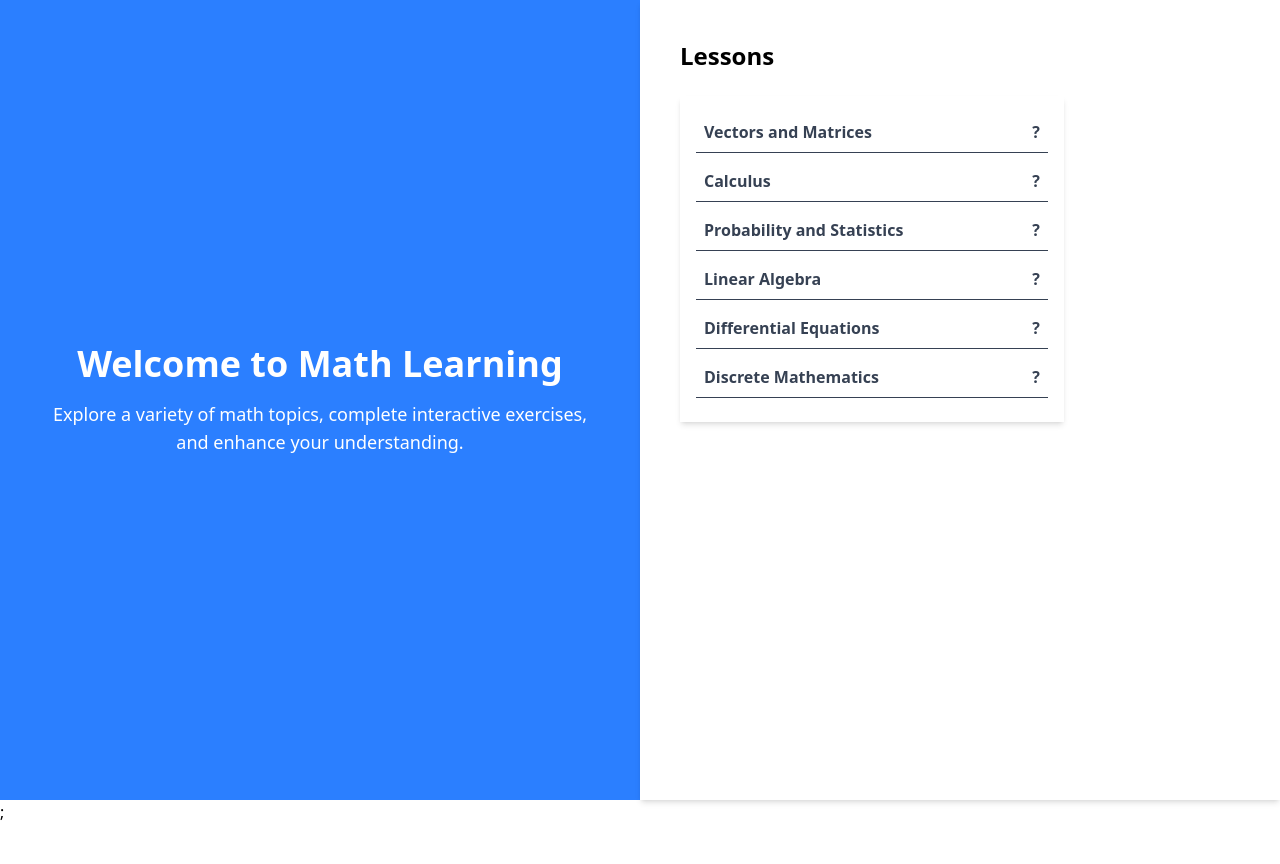
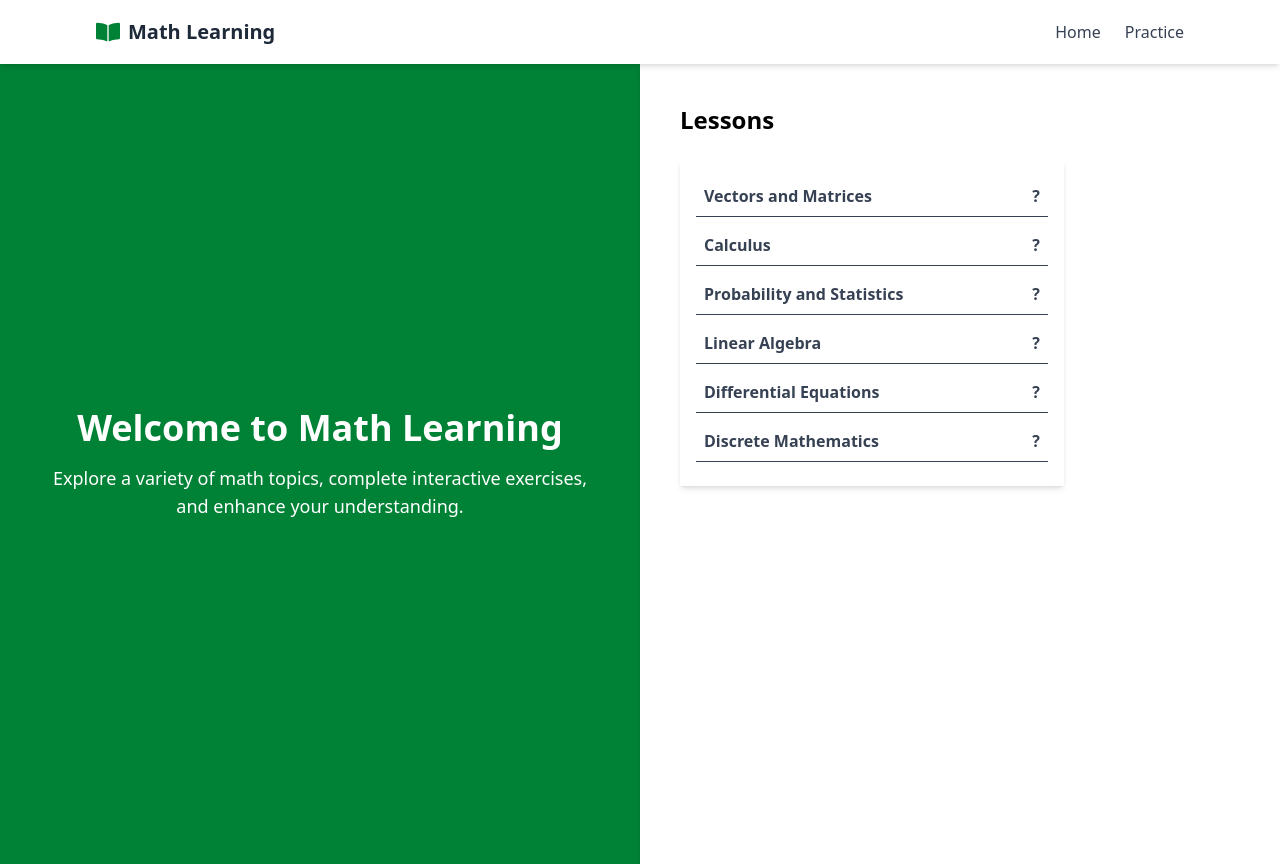
Before and after one commit to Simongotera11/Math_Learning, a React (Vite) app in the folder math-learning/: page / in a window 1280 px wide. Before the commit the page ends 824 px from the top, so only its background shows below. Built offline with nearby package versions, Linux system fonts and the light colour scheme.

Commit message:
Navbar added

```diff
--- a/math-learning/src/App.jsx
+++ b/math-learning/src/App.jsx
@@ -1,41 +1,32 @@
-import { Route,createBrowserRouter,createRoutesFromElements,RouterProvider} from 'react-router-dom';
-import './App.css'
-import { Link } from 'react-router-dom'
-import HomePage from './pages/HomePage'
+import {
+  createBrowserRouter,
+  createRoutesFromElements,
+  RouterProvider,
+  Route,
+} from 'react-router-dom';
+import './App.css';
+import HomePage from './pages/HomePage';
 import SingleTopicPage from './pages/SingleTopicPage';
 import PracticePage from './pages/PracticePage';
 import QuizPage from './pages/QuizPage';
+import MainLayout from './components/MainLayout';
 
 function App() {
-   const router = createBrowserRouter(createRoutesFromElements(
-      <Route >
-       <Route index element={<HomePage />}></Route>
-       <Route path='/:id' element={<SingleTopicPage />}></Route>
-       <Route path='/practice' element={<PracticePage />}></Route>
-       <Route path='/practice/:id' element={<QuizPage/>}></Route>
-
-        {/* <Route path='/jobs' element={<JobsPage />}></Route>
-
-
-        <Route path='*' element={<NotFoundPage />}></Route>
-
-        <Route path='/add-job' element={<AddJobPage addJobSubmit={addJob}/>}></Route>
-
-        <Route path='/jobs/:id' element={<JobPage deleteJob={ deleteJob} />} loader={jobLoader}></Route>
-        <Route path='/edit-jobs/:id' element={<EditJobPage updatedJobSubmit={updatedJob} />} loader={jobLoader}></Route> */}
-
-
-      </Route>)
+  // Create the router configuration
+  const router = createBrowserRouter(
+    createRoutesFromElements(
+      <Route path="/" element={<MainLayout />}>
+        <Route index element={<HomePage />} />
+        <Route path="/:id" element={<SingleTopicPage />} />
+        <Route path="/practice" element={<PracticePage />} />
+        <Route path="/practice/:id" element={<QuizPage />} />
+      </Route>
+    )
   );
 
   return (
-    <>
-      <div >
-      <RouterProvider  router={router}></RouterProvider>;
-      </div>
-
-    </>
-  )
+    <RouterProvider router={router} />
+  );
 }
 
-export default App
+export default App;
--- /dev/null
+++ b/math-learning/src/components/MainLayout.jsx
@@ -0,0 +1,19 @@
+import React from 'react';
+import Navbar from './Navbar';
+import { Outlet } from 'react-router-dom';
+
+function MainLayout({ children }) {
+  return (
+    <div>
+
+      <Navbar />
+
+      <div className="pt-16">
+
+        <Outlet /> {/* This renders the nested routes */}
+      </div>
+    </div>
+  );
+}
+
+export default MainLayout;
--- /dev/null
+++ b/math-learning/src/components/Navbar.jsx
@@ -0,0 +1,80 @@
+import React, { useState } from 'react';
+import { Link } from 'react-router-dom';
+import { FaBookOpen, FaBars, FaTimes } from 'react-icons/fa'; // Icons for title and hamburger menu
+
+function Navbar() {
+  const [isMenuOpen, setIsMenuOpen] = useState(false); // State to manage mobile menu visibility
+
+  // Toggle mobile menu
+  const toggleMenu = () => {
+    setIsMenuOpen(!isMenuOpen);
+  };
+
+  return (
+    <nav className="bg-white shadow-md fixed w-full top-0 z-50">
+      <div className="max-w-6xl mx-auto px-4 sm:px-6 lg:px-8">
+        <div className="flex justify-between items-center h-16">
+          {/* Left Section: Title and Icon */}
+          <div className="flex items-center">
+            <FaBookOpen className="text-2xl text-green-700 mr-2" />
+            <span className="text-xl font-bold text-gray-800">Math Learning</span>
+          </div>
+
+          {/* Right Section: Navigation Links (Desktop) */}
+          <div className="hidden md:flex space-x-6">
+            <Link
+              to="/"
+              className="text-gray-700 hover:text-green-700 transition-colors duration-200"
+            >
+              Home
+            </Link>
+            <Link
+              to="/practice"
+              className="text-gray-700 hover:text-green-700 transition-colors duration-200"
+            >
+              Practice
+            </Link>
+          </div>
+
+          {/* Hamburger Menu (Mobile) */}
+          <div className="md:hidden">
+            <button
+              onClick={toggleMenu}
+              className="text-gray-700 hover:text-green-700 focus:outline-none"
+            >
+              {isMenuOpen ? (
+                <FaTimes className="text-2xl" /> // Close icon
+              ) : (
+                <FaBars className="text-2xl" /> // Hamburger icon
+              )}
+            </button>
+          </div>
+        </div>
+
+        {/* Mobile Menu (Dropdown) */}
+        {isMenuOpen && (
+          <div className="md:hidden bg-white shadow-lg">
+            <div className="px-2 pt-2 pb-3 space-y-1">
+              <Link
+                to="/"
+                className="block text-gray-700 hover:text-green-700 px-3 py-2 rounded-md transition-colors duration-200"
+                onClick={toggleMenu}
+              >
+                Home
+              </Link>
+              <Link
+                to="/practice"
+                className="block text-gray-700 hover:text-green-700 px-3 py-2 rounded-md transition-colors duration-200"
+                onClick={toggleMenu}
+              >
+                Practice
+              </Link>
+            </div>
+          </div>
+        )}
+      </div>
+    </nav>
+  );
+}
+
+export default Navbar;
--- a/math-learning/src/pages/HomePage.jsx
+++ b/math-learning/src/pages/HomePage.jsx
@@ -3,20 +3,21 @@ import TopicList from "../components/TopicList";
 
 const HomePage = () => {
   return (
-    <div className="flex h-screen bg-gray-100">
+    <div className="flex flex-col md:flex-row h-screen bg-gray-100">
       {/* Left Side - Introduction */}
-      <div className="w-1/2 flex flex-col justify-center items-center p-10 bg-blue-500 text-white">
-        <h1 className="text-4xl font-bold mb-4">Welcome to Math Learning</h1>
-        <p className="text-lg text-center">
+      <div className="w-full md:w-1/2 flex flex-col justify-center items-center p-6 md:p-10 bg-green-700 text-white">
+        <h1 className="text-3xl md:text-4xl font-bold mb-4 text-center">
+          Welcome to Math Learning
+        </h1>
+        <p className="text-base md:text-lg text-center">
           Explore a variety of math topics, complete interactive exercises, and enhance your understanding.
         </p>
       </div>
 
       {/* Right Side - Sidebar */}
-      <div className="w-1/2 bg-white p-10 shadow-md">
+      <div className="w-full md:w-1/2 bg-white p-6 md:p-10 shadow-md">
         <h2 className="text-2xl font-semibold mb-6">Lessons</h2>
-        <TopicList></TopicList>
-
+        <TopicList />
       </div>
     </div>
   );
--- a/math-learning/src/pages/PracticePage.jsx
+++ b/math-learning/src/pages/PracticePage.jsx
@@ -1,8 +1,5 @@
 import React from 'react'
 import PracticeTopic from '../components/PracticeTopics'
-import topicsData from '../data/topics.json';
-import { Link } from 'react-router-dom';
-import TopicList from '../components/TopicList';
 
 function PracticePage () {
  return (
--- a/math-learning/src/pages/QuizPage.jsx
+++ b/math-learning/src/pages/QuizPage.jsx
@@ -88,7 +88,7 @@ function QuizPage() {
                             [index]: i,
                           }))
                         }
-                        className="form-radio h-4 w-4 sm:h-5 sm:w-5 text-blue-600"
+                        className="form-radio h-4 w-4 sm:h-5 sm:w-5 text-green-700"
                       />
 
                       {/* Answer Text */}
@@ -106,7 +106,7 @@ function QuizPage() {
           <div className="text-center mt-6">
             <button
               onClick={handleSubmit}
-              className="bg-blue-600 text-white px-6 py-2 rounded-lg hover:bg-blue-700 transition-colors"
+              className="bg-green-700 text-white px-6 py-2 rounded-lg hover:green-800 transition-colors cursor-pointer"
             >
               Submit Quiz
             </button>
```
